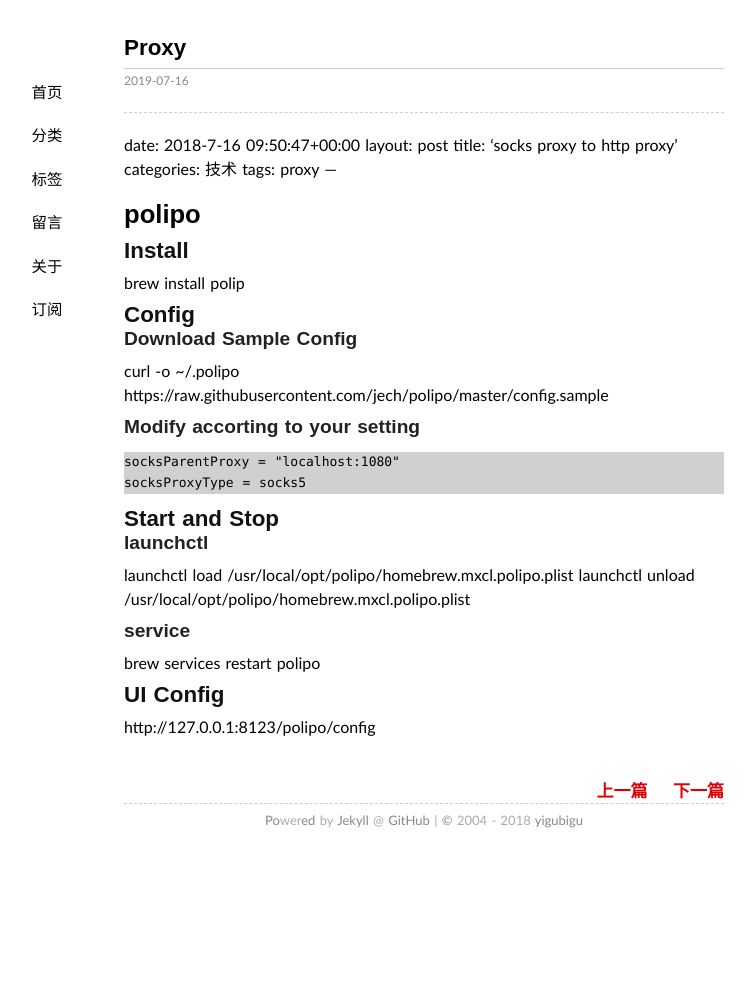
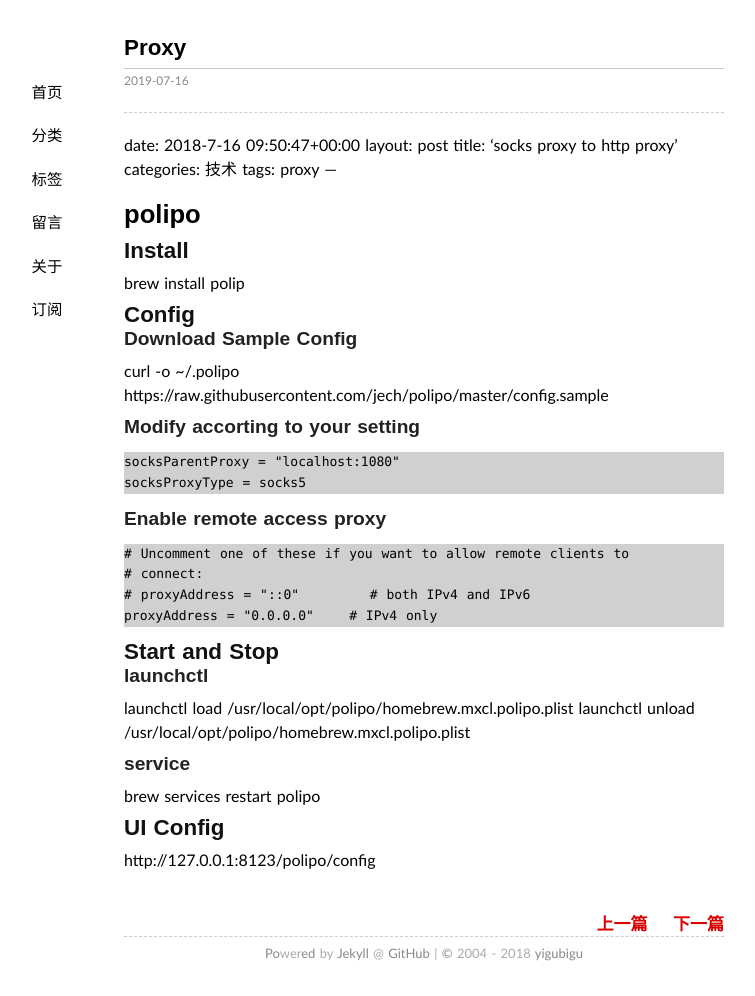
Before and after one commit to yigubigu/yigubigu.github.io, a Jekyll site: the page built from _posts/2019-7-16-proxy.md, in a window 1280 px wide. Shown: the whole page, without its empty margins (216-971 px from the left). Built offline with Jekyll 4.4.1, drawn with Linux system fonts in a browser that asks for light colours; our own code applies the rules of GitHub Pages for plain Markdown files; before the commit the page ends 900 px from its top, so only the background shows below that.

Commit message:
add new post

````diff
--- a/_posts/2019-7-16-proxy.md
+++ b/_posts/2019-7-16-proxy.md
@@ -22,6 +22,15 @@ curl -o ~/.polipo https://raw.githubusercontent.com/jech/polipo/master/config.sa
 socksParentProxy = "localhost:1080"
 socksProxyType = socks5
 ```
+
+### Enable remote access proxy
+```
+# Uncomment one of these if you want to allow remote clients to
+# connect:
+# proxyAddress = "::0"        # both IPv4 and IPv6
+proxyAddress = "0.0.0.0"    # IPv4 only
+```
+
 ## Start and Stop
 ### launchctl
 launchctl load /usr/local/opt/polipo/homebrew.mxcl.polipo.plist
````
